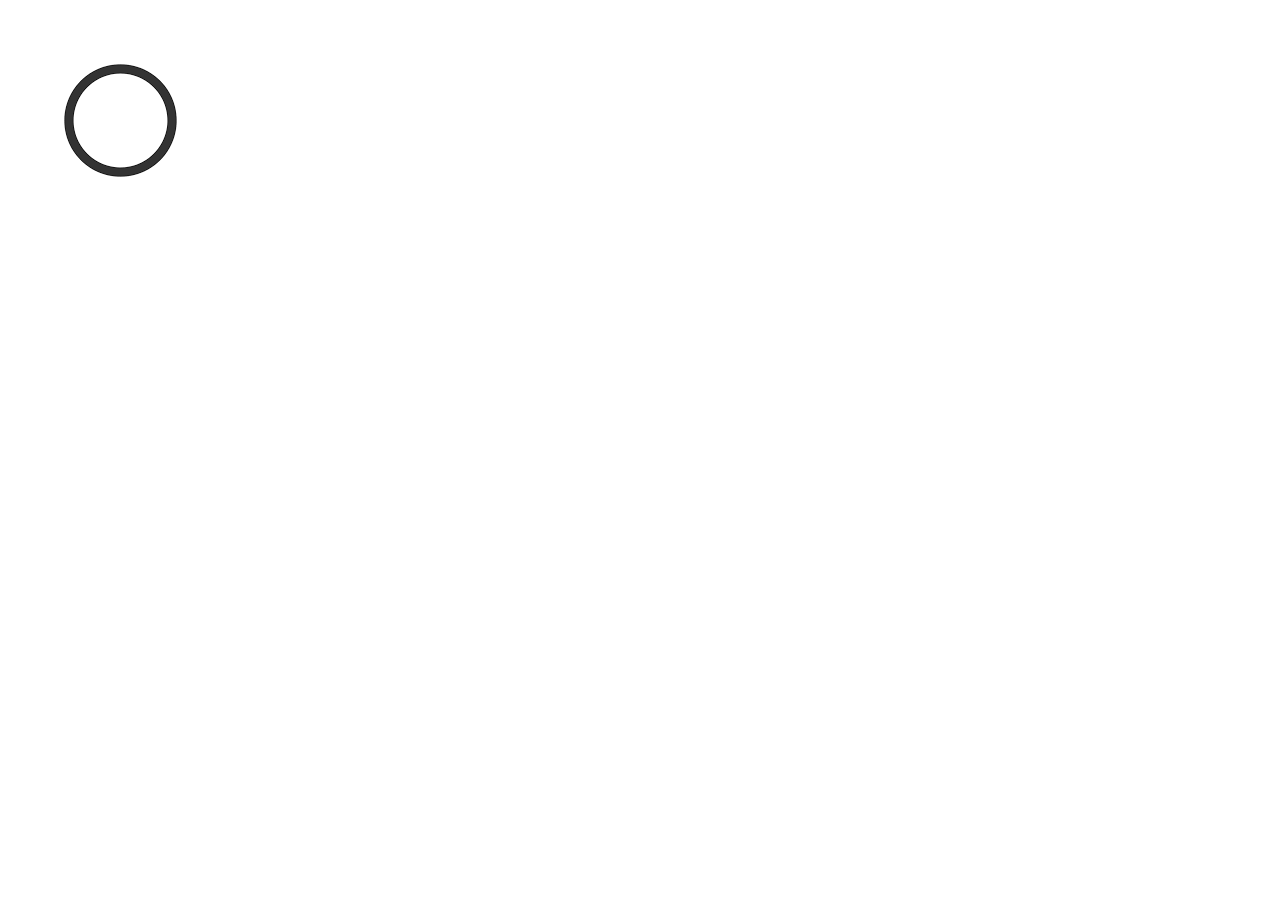
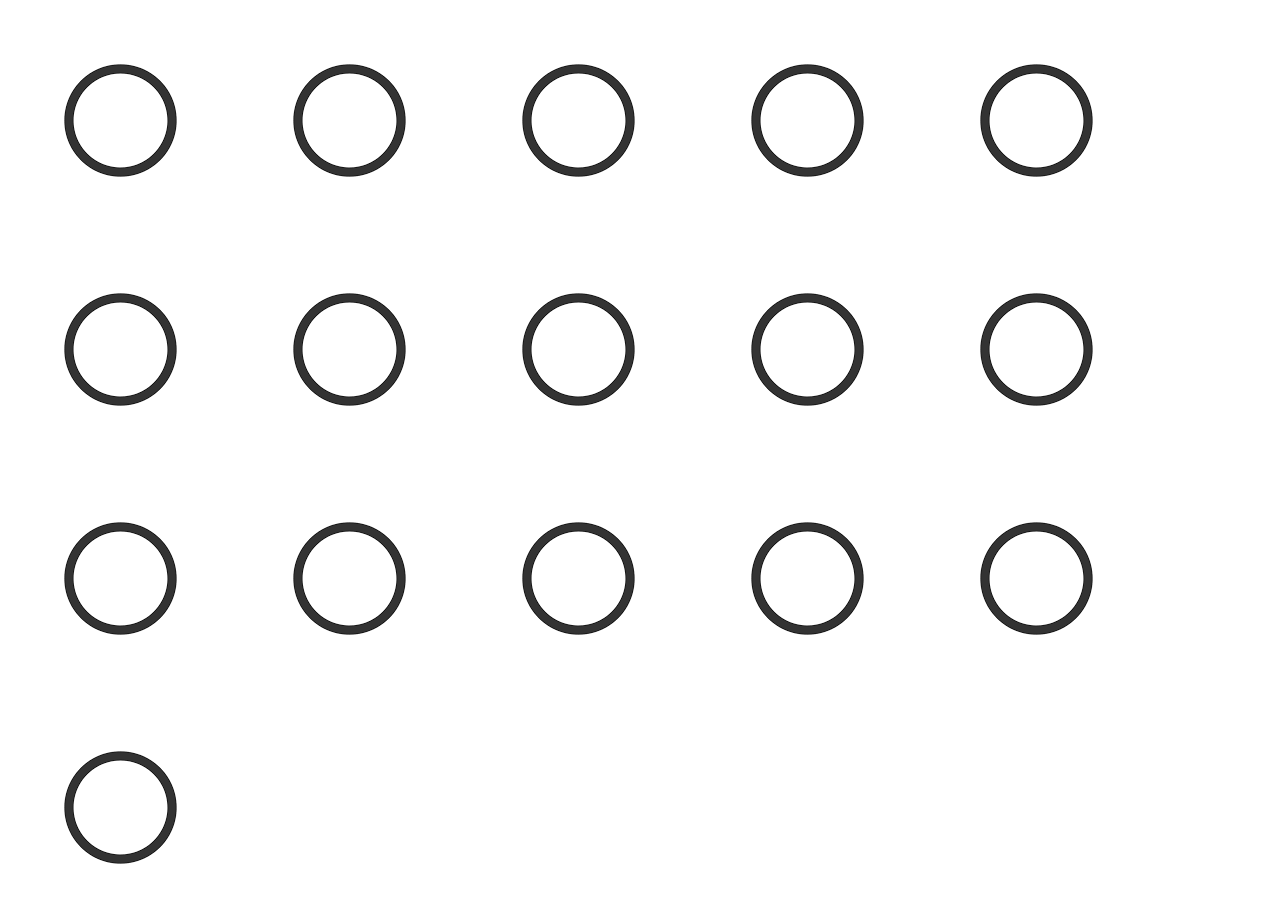
Before and after one commit to balakine/test-image-loader, a plain HTML site: page index.html in a window 1280 px wide. Before the commit the page ends 800 px from the top, so only its background shows below. Drawn offline with Linux system fonts and the light colour scheme.

Commit message:
many images

```diff
--- a/index.html
+++ b/index.html
@@ -1 +1,16 @@
 <img src="circle.png">
+<img src="circle.png">
+<img src="circle.png">
+<img src="circle.png">
+<img src="circle.png">
+<img src="circle.png">
+<img src="circle.png">
+<img src="circle.png">
+<img src="circle.png">
+<img src="circle.png">
+<img src="circle.png">
+<img src="circle.png">
+<img src="circle.png">
+<img src="circle.png">
+<img src="circle.png">
+<img src="circle.png">
```
